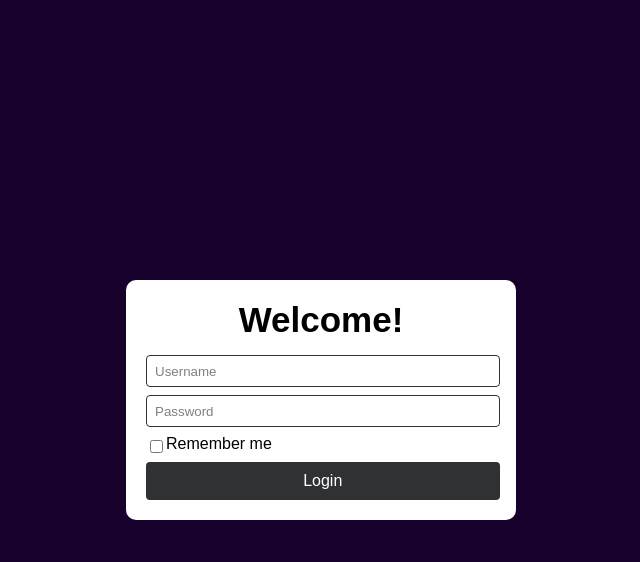
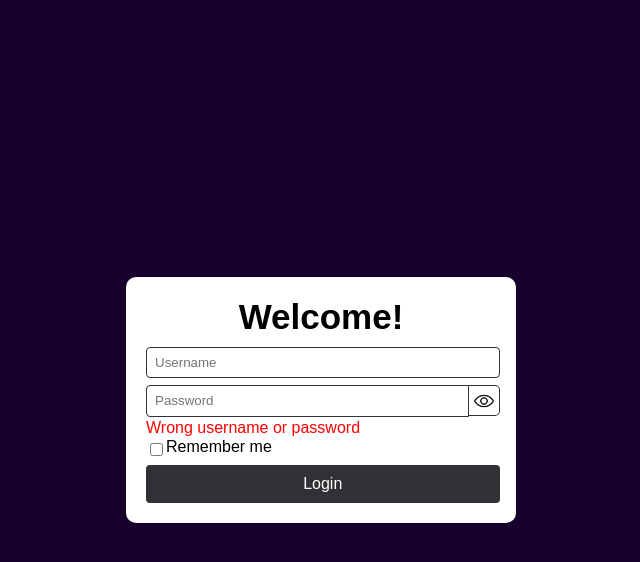
Before and after one commit to pop-arthur/sales_automation_pipeline, a Flask app: page / in a window 1280 px wide. Shown: the top 562 px of the page, without its empty margins (319-959 px from the left). Run offline with Flask 2, Linux system fonts and the light colour scheme.

Commit message:
Add "See password" button

```diff
--- a/static/scripts/authorization.js
+++ b/static/scripts/authorization.js
@@ -8,39 +8,25 @@
     }
 });
 
-document.addEventListener("DOMContentLoaded", function() {
-    const input = document.getElementById("username1");
-    input.value = "Username";
+document.addEventListener("DOMContentLoaded", function () {
+    const seePasswordButton = document.getElementById("seePasswordButton");
+    seePasswordButton.src = "../static/styles/authorization/show.png";
 
-    input.addEventListener("focus", function() {
-        if (input.value === "Username") {
-            input.value = "";
-        }
-    });
 
-    input.addEventListener("blur", function() {
-        if (input.value === "") {
-            input.value = "Username";
+    seePasswordButton.addEventListener("click", function () {
+        const showSrc = "../static/styles/authorization/show.png";
+        const hideSrc = "../static/styles/authorization/hide.png";
+        const input = document.getElementById("password1");
+        input.type = "text"
+
+        if (seePasswordButton.src.endsWith("show.png")) {
+            seePasswordButton.src = hideSrc;
+            input.type = "text"
+            seePasswordButton.height = 29.5;
+        } else {
+            seePasswordButton.src = showSrc;
+            input.type = "password"
+            seePasswordButton.height = 29;
         }
     });
 });
-
-document.addEventListener("DOMContentLoaded", function() {
-    const input = document.getElementById("password1");
-    input.value = "Password";
-    input.type = "text"
-
-    input.addEventListener("focus", function() {
-        if (input.value === "Password") {
-            input.type = "password"
-            input.value = "";
-        }
-    });
-
-    input.addEventListener("blur", function() {
-        if (input.value === "") {
-            input.type = "text"
-            input.value = "Password";
-        }
-    });
-});
--- a/static/scripts/main.js
+++ b/static/scripts/main.js
@@ -24,8 +24,10 @@
     newItem.classList.add('item-shopping-cart');
 
     newItem.innerHTML = `
-        <p>ID: ${item.ID} Name: ${item.name}
-        Description: ${item.description} Price: ${item.price} Amount: ${item.amount}</p>
+        ID: ${item.ID} Name: ${item.name}
+        Description: ${item.description} Price: ${item.price} Amount: ${item.amount} <button class="add-in-shopping-cart-button">
+            Add
+        </button>
     `;
 
     item_block.appendChild(newItem);
--- a/static/styles/authorization/authorization.css
+++ b/static/styles/authorization/authorization.css
@@ -6,6 +6,31 @@
     align-items: center;
     height: 100vh;
     margin: 0;
+}
+
+.wrong-user-notification {
+    color: red;
+    text-align: left;
+}
+
+img {
+    margin-top: 5px;
+    height: 20px;
+    cursor: pointer;
+}
+
+.see-password-button {
+    background-color: white;
+    color: rgb(128, 128, 128);
+    border: 1px solid #303134;
+    margin-top: 5px;
+    border-bottom-right-radius: 5px;
+    border-top-right-radius: 5px;
+    border-left: none;
+    padding-left: 5px;
+    padding-right: 5px;
+    height: 29px;
+    margin-right: -4px;
 }
 
 .login-container {
@@ -20,7 +45,7 @@
 .heading {
     font-weight: bold;
     font-family: "Ebrima", sans-serif;
-    margin-bottom: 15px;
+    margin-bottom: 5px;
     font-size: 35px;
     text-align: center;
 }
@@ -32,7 +57,7 @@
 .input {
     background-color: white;
     color: rgb(128, 128, 128);
-    margin-bottom: 7px;
+    margin-top: 5px;
     width: 96%;
     height: 35%;
     padding: 8px;
@@ -43,6 +68,7 @@
 
 .remember-block {
     display: flex;
+    margin-top: 1px;
     margin-bottom: 5px;
 }
 
@@ -50,7 +76,7 @@
     display: grid;
 }
 
-button {
+.apply-button {
     padding: 10px;
     width: 101%;
     background-color: #303134;
@@ -60,3 +86,20 @@
     font-size: 16px;
     cursor: pointer;
 }
+
+.input-button-wrapper {
+    display: flex;
+}
+
+.input-button-wrapper input[type="password"] {
+    border-top-right-radius: 0;
+    border-bottom-right-radius: 0;
+    padding: 0.5rem;
+    margin-bottom: 1px;
+}
+
+.input-button-wrapper input[type="text"] {
+    border-top-right-radius: 0;
+    border-bottom-right-radius: 0;
+    padding: 0.5rem;
+}
--- a/templates/authorization.html
+++ b/templates/authorization.html
@@ -14,12 +14,19 @@
   <form id="loginForm" action="/login" method="get">
 
     <label>
-      <input id="username1" type="text" class="input"/>
+      <input id="username1" type="text" class="input" placeholder="Username"/>
     </label>
 
-    <label>
-      <input id="password1" name="password" type="password" class="input"/>
-    </label>
+    <div class="input-button-wrapper">
+      <input id="password1" type="password" class="input" placeholder="Password"/>
+      <div class="see-password-button" id="togglePassword" >
+          <img src="../static/styles/authorization/hide.png" alt="" id="seePasswordButton">
+      </div>
+    </div>
+
+    <div class="wrong-user-notification">
+      Wrong username or password
+    </div>
 
     <div class="remember-block">
       <label>
@@ -28,7 +35,7 @@
       Remember me
     </div>
 
-    <button type="submit" id="loginButton">Login</button>
+    <button type="submit" class="apply-button" id="loginButton">Login</button>
 
   </form>
 </div>
```
Also changed, not shown: static/styles/main/main.css (+105 -22 lines), templates/main.html (+14 -10 lines), static/styles/authorization/hide.png (added), static/styles/authorization/show.png (added).
